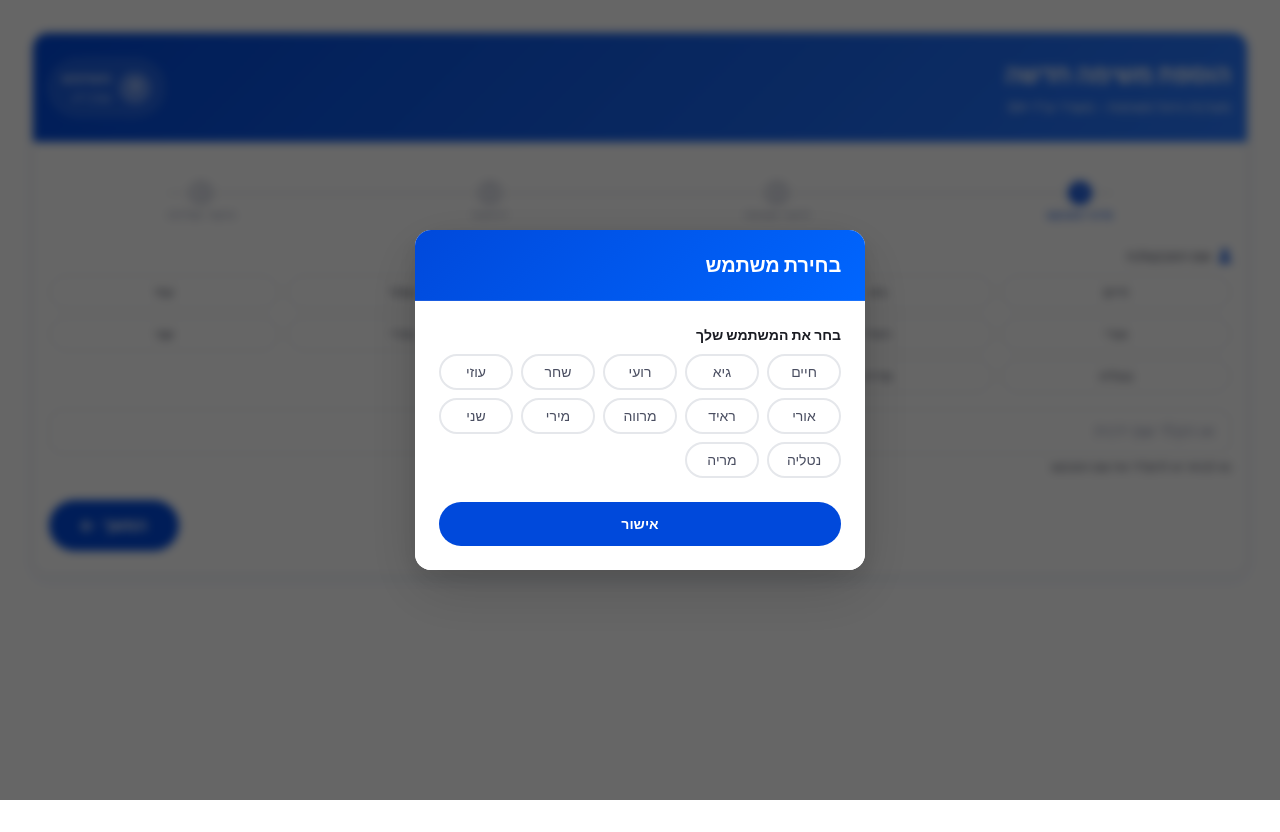
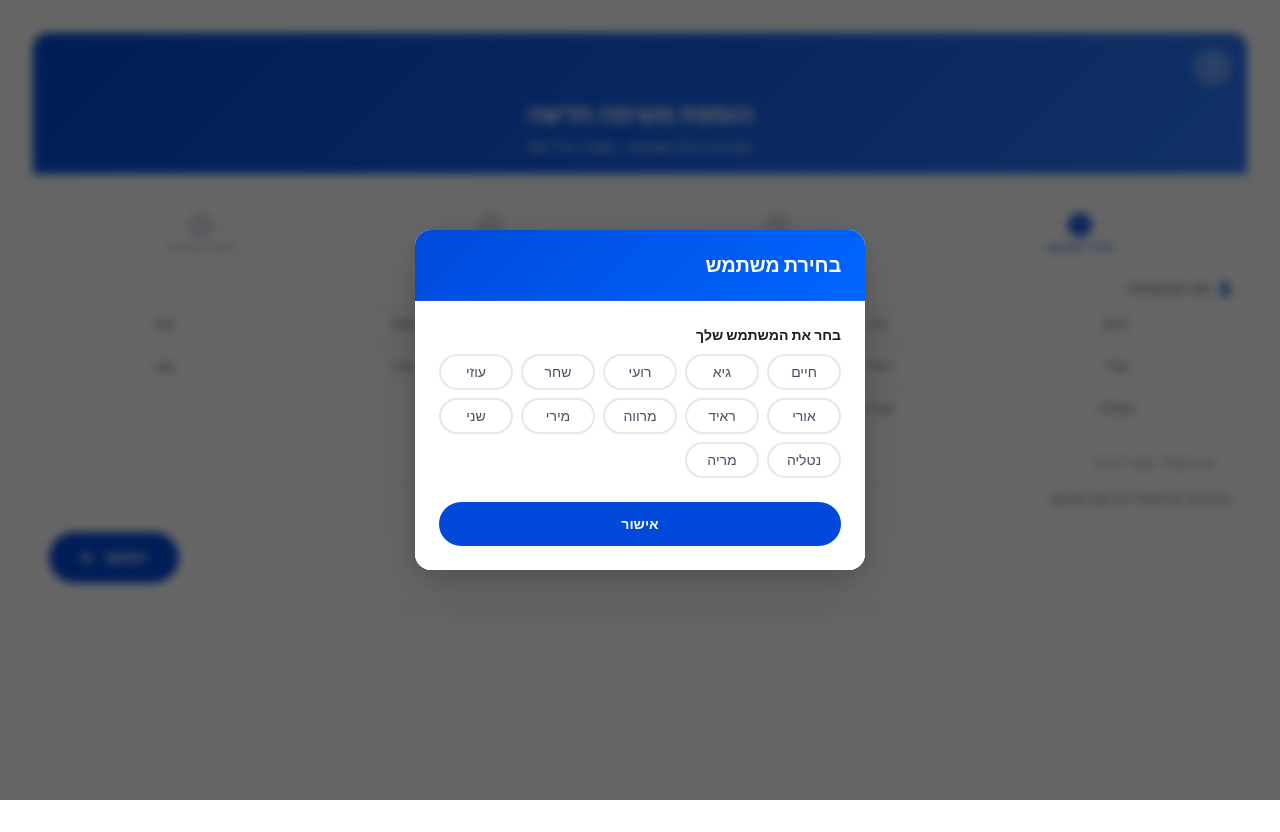
Before and after one commit to Chaim2045/law-office-frontend, a website: page frontend/index.html in a window 1280 px wide. Drawn offline with Linux system fonts and the light colour scheme.

Commit message:
UI: Reorganize header - user icon on top, title below
- Moved user avatar to top of header as small icon
- Moved title and subtitle below the icon
- Made header layout more compact and organized
- User icon is now less intrusive and more elegant

Co-Authored-By: Claude Sonnet 4.5 <noreply@anthropic.com>

```diff
--- a/frontend/css/modern-style.css
+++ b/frontend/css/modern-style.css
@@ -209,24 +209,46 @@ html, body {
 
 .card-header {
   background: linear-gradient(135deg, #0049db, #2979ff);
-  padding: var(--space-6) var(--space-4);
+  padding: var(--space-4);
   color: white;
   position: sticky;
   top: 0;
   z-index: 1000;
 }
 
-.header-content {
+.user-menu-bar {
   display: flex;
-  justify-content: space-between;
-  align-items: center;
-  gap: var(--space-4);
-  flex-wrap: wrap;
+  justify-content: flex-start;
+  margin-bottom: var(--space-3);
+}
+
+.user-menu-icon {
+  position: relative;
+  cursor: pointer;
 }
 
 .header-text {
-  flex: 1;
-  min-width: 200px;
+  text-align: center;
+}
+
+.user-avatar-small {
+  width: 36px;
+  height: 36px;
+  border-radius: var(--radius-full);
+  background-color: rgba(255, 255, 255, 0.25);
+  color: white;
+  display: flex;
+  align-items: center;
+  justify-content: center;
+  font-weight: 600;
+  font-size: var(--font-size-sm);
+  border: 2px solid rgba(255, 255, 255, 0.4);
+  transition: all var(--transition);
+}
+
+.user-menu-icon:hover .user-avatar-small {
+  background-color: rgba(255, 255, 255, 0.35);
+  border-color: rgba(255, 255, 255, 0.6);
 }
 
 .card-title {
@@ -234,12 +256,6 @@ html, body {
   font-weight: 700;
   margin-bottom: var(--space-1);
   text-align: center;
-}
-
-@media (min-width: 768px) {
-  .card-title {
-    text-align: right;
-  }
 }
 
 .card-subtitle {
--- a/frontend/index.html
+++ b/frontend/index.html
@@ -15,17 +15,9 @@
     <!-- כרטיס המשימות -->
     <div class="card">
       <div class="card-header">
-        <div class="header-content">
-          <div class="header-text">
-            <h1 class="card-title">הוספת משימה חדשה</h1>
-            <p class="card-subtitle">מערכת ניהול משימות - משרד עו"ד GH</p>
-          </div>
-          <div class="user-menu" id="userMenu">
-            <div class="user-avatar" id="userAvatar">?</div>
-            <div class="user-info">
-              <div class="user-name" id="currentUserName">משתמש</div>
-              <div class="user-role">עורך דין</div>
-            </div>
+        <div class="user-menu-bar">
+          <div class="user-menu-icon" id="userMenu">
+            <div class="user-avatar-small" id="userAvatar">?</div>
             <div class="user-menu-dropdown" id="userMenuDropdown">
               <div class="dropdown-item" id="switchUserBtn">
                 <i class="fas fa-exchange-alt"></i>
@@ -33,6 +25,10 @@
               </div>
             </div>
           </div>
+        </div>
+        <div class="header-text">
+          <h1 class="card-title">הוספת משימה חדשה</h1>
+          <p class="card-subtitle">מערכת ניהול משימות - משרד עו"ד GH</p>
         </div>
       </div>
 
```
